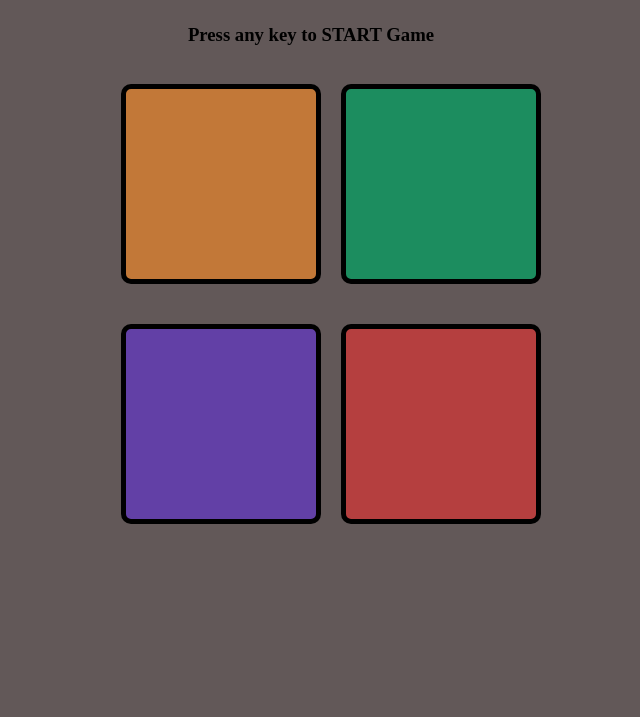
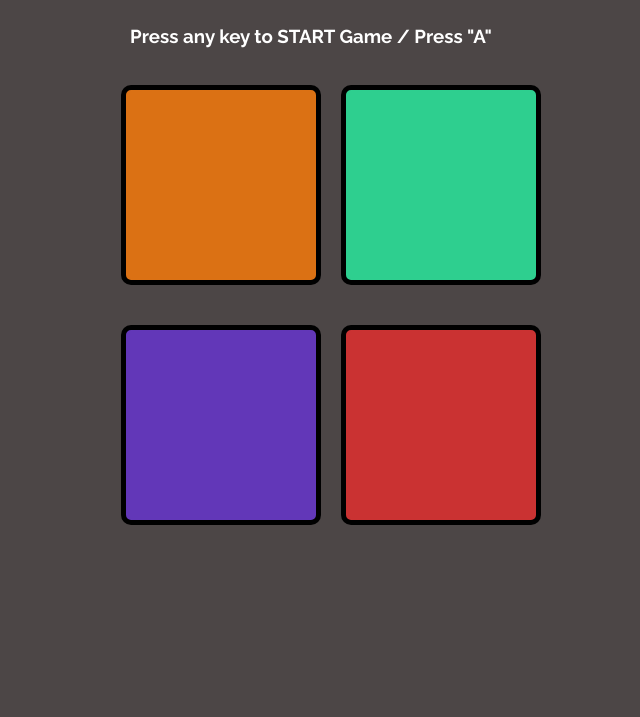
Before and after one commit to JaiminPatel345/Simon-game, a plain HTML site: page index.html in a window 1280 px wide. Shown: the part 83-800 px from the top of the page, without its empty margins (329-969 px from the left). Drawn offline with Linux system fonts and the light colour scheme.

Commit message:
Change in view

```diff
--- a/app.js
+++ b/app.js
@@ -1,5 +1,4 @@
 let gameSeq =[];
-let userSeq=[];
 let btns = document.querySelectorAll(".box");
 let text = document.querySelector("h3");
 let start = false;
@@ -27,7 +26,7 @@ document.addEventListener("keypress" , function(){
 function gameFlesh(num){
 
     let box = document.querySelector(`#b${num}`);
-    console.log(num);
+    // console.log(num);
     box.style.backgroundColor = "white";
 
     setTimeout(function(){
@@ -44,7 +43,7 @@ function leverUp(){
     let num = Math.floor(Math.random()*4)+1 ;
     gameFlesh(num);
     gameSeq.push(`b${num}`);
-    console.log(gameSeq);
+    // console.log(gameSeq);
 
 }
 
@@ -54,11 +53,10 @@ function Check(){
     if(!start) return;
 
     let btn = this;
-    userSeq.push(btn.id);
 
 
-    console.log(btn.id);
-    console.log(gameSeq[idx]);
+    // console.log(btn.id);
+    // console.log(gameSeq[idx]);
 
 
     if(btn.id == gameSeq[idx]){
@@ -82,7 +80,7 @@ function gameOver(){
         document.body.style.backgroundColor = "";
     } , 500);
 
-    text.innerText = "Press any key to RESTART the game";
+    text.innerText = "Press any key to RESTART the game / Press  \" A \" ";
     start = false;
     level =0;
     gameSeq = [];
--- a/index.html
+++ b/index.html
@@ -9,7 +9,7 @@
 </head>
 <body>
     <h1>Memory Game / Simon Game</h1>
-    <h3>Press any key to START Game</h3>
+    <h3>Press any key to START Game / Press   "A" </h3>
 
     <div class="container">
         <button id="b1" class="box"></button>
@@ -18,7 +18,6 @@
         <button id="b4" class="box"></button>
     </div>
 
-
     <script src="app.js"></script>
 </body>
 </html>
--- a/style.css
+++ b/style.css
@@ -1,3 +1,7 @@
+@import url('https://fonts.googleapis.com/css2?family=Lato:ital,wght@0,100;0,300;0,400;0,700;0,900;1,100;1,300;1,400;1,700;1,900&family=Raleway:ital,wght@0,100..900;1,100..900&family=Roboto:ital,wght@0,100;0,300;0,400;0,500;0,700;0,900;1,100;1,300;1,400;1,500;1,700;1,900&display=swap');
+
+@import url('https://fonts.googleapis.com/css2?family=Lato:ital,wght@0,100;0,300;0,400;0,700;0,900;1,100;1,300;1,400;1,700;1,900&family=Raleway:ital,wght@0,100..900;1,100..900&display=swap');
+
 /* *{
     margin:0;
     padding:0;
@@ -6,13 +10,22 @@
 
 
 body{
-    background-color: #625858;
+    background-color: #4c4646;
     display: flex;
     flex-direction: column;
     justify-content: center;
     align-items: center;
-    transition: background-color 0.5s;
+    transition: background-color 0.3s;
+    font-family: "Roboto", sans-serif;
 
+}
+
+h1 , h3{
+    color: white;
+}
+
+h3{
+    font-family: "Raleway", sans-serif;
 }
 
 .container{
@@ -31,21 +44,21 @@ body{
 }
 
 #b1{
-    background-color: rgb(194, 120, 56);
+    background-color: rgb(219, 113, 20);
 }
 
 #b2{
-    background-color: rgb(28, 141, 95);
+    background-color: rgb(46, 207, 143);
 }
 
 #b3{
-    background-color: rgb(98, 64, 166);
+    background-color: rgb(98, 55, 184);
 }
 
 #b4{
-    background-color: rgb(181, 63, 63);
+    background-color: rgb(202, 50, 50);
 }
 
 .box:active{
-    box-shadow:  0 0 10px 10px rgba(51, 170, 225, 0.4);
+    box-shadow:  0 0 10px 12px rgba(17, 180, 255, 0.4);
 }
```
